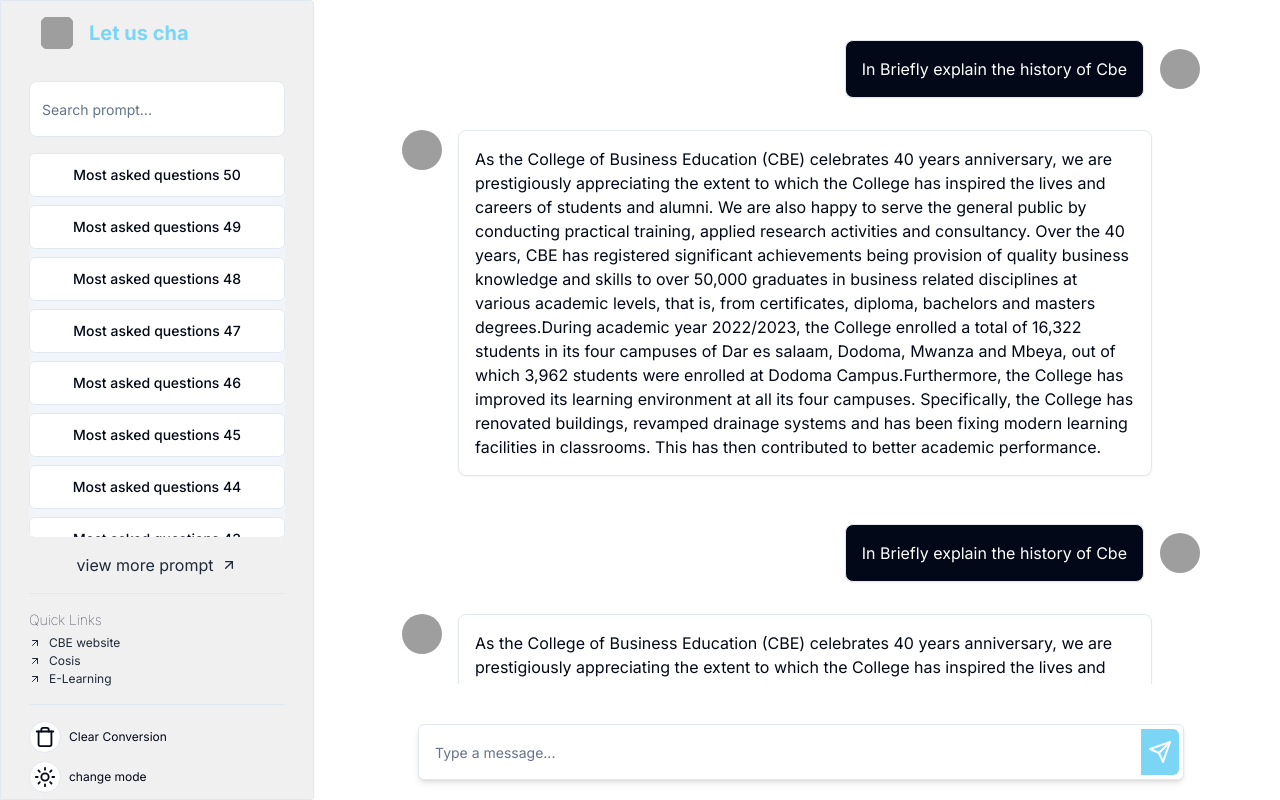
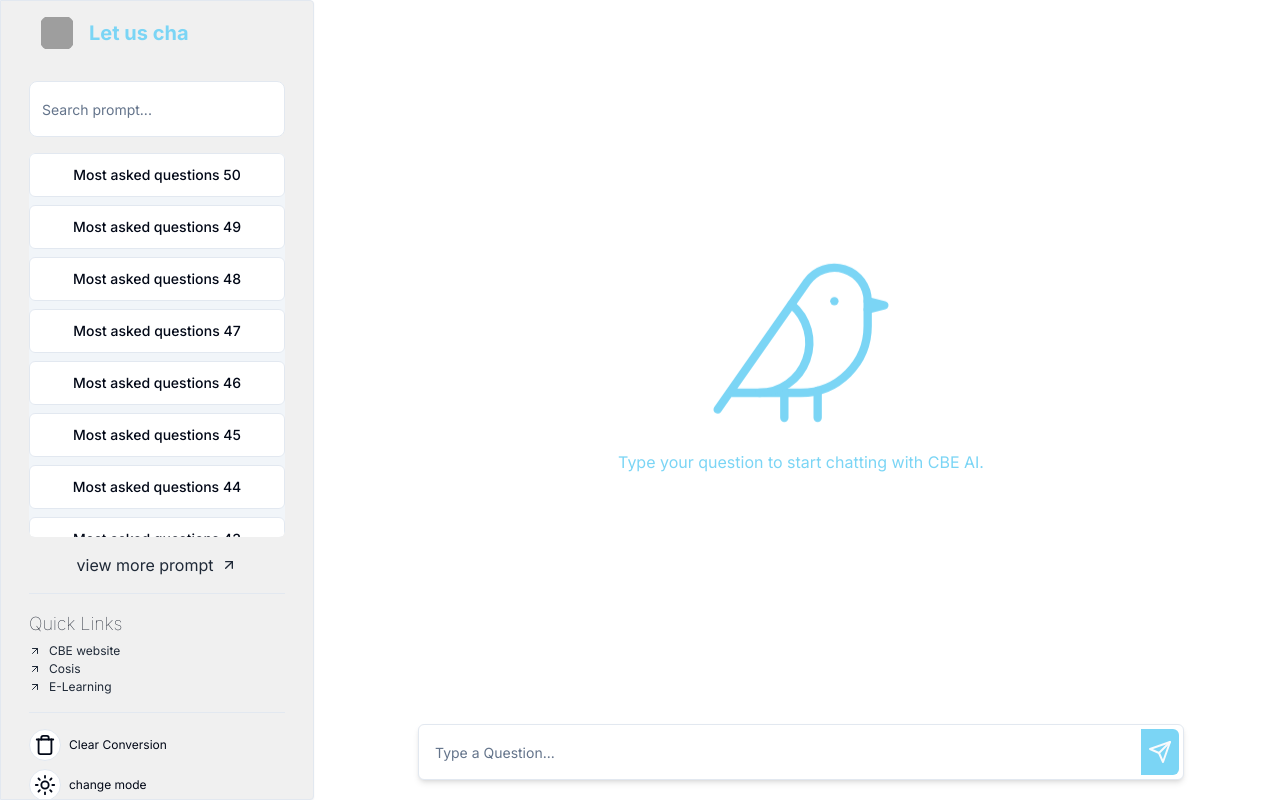
Before and after one commit to Henryle-hd/cbe-ai, a Next.js app: page /chat in a window 1280 px wide. Built offline with nearby package versions, Linux system fonts and the light colour scheme; grey boxes are pictures that could not be loaded.

Commit message:
cbeai chat done! 💡😊

```diff
--- a/package.json
+++ b/package.json
@@ -20,6 +20,7 @@
     "@radix-ui/react-scroll-area": "^1.0.5",
     "@radix-ui/react-separator": "^1.0.3",
     "@radix-ui/react-slot": "^1.0.2",
+    "ai": "^3.0.35",
     "class-variance-authority": "^0.7.0",
     "clipboard-copy": "^4.0.1",
     "clsx": "^2.1.0",
--- /dev/null
+++ b/src/app/api/chat/route.ts
@@ -0,0 +1,82 @@
+import { cbeinfoIndex } from "@/lib/db/pinecone";
+import prisma from "@/lib/db/prisma";
+import openai, { getCbeinfoEmbedding } from "@/lib/openia";
+import {OpenAIStream, StreamingTextResponse} from "ai";
+import { ChatCompletionMessage } from "openai/resources/index.mjs";
+
+export async function POST(req: Request) {
+    try {
+
+    const body = await req.json();
+    const messages: ChatCompletionMessage[] = body.messages;
+    const messageTruncated = messages.slice(-6);
+
+    const embedding = await getCbeinfoEmbedding(
+        messageTruncated.map((message) => message.content).join("\n"),
+    );
+
+    /*
+        Example:
+        user: Hey, list all cbe compansies
+        chatbot: CBE comapnies include: Dar, Dodoma,....
+        user: Thanks!, list all courses
+        chatbot: .........
+        */
+
+      //searching
+    const vectorQueryResponse = await cbeinfoIndex.query({
+        vector: embedding,
+        topK: 4,
+    });
+
+      //getting text info
+    const relevantCbeInfo = await prisma.info.findMany({
+        where: {
+        id: {
+            in: vectorQueryResponse.matches.map((match) => match.id),
+        },
+        },
+    });
+
+      //testing
+    console.log("Relevant CBE info:", relevantCbeInfo);
+
+    const systemMessage: ChatCompletionMessage = {
+        role: "assistant",
+        content:
+        "Your CBE(College of Business Education) assistant chatbot named cbeai. You answer the user's (student, lectures, potential applicator, etc.) questions based on the existing information. " +
+        "The relevant CBE inforamation for this query are: \n" +
+        relevantCbeInfo
+            .map(
+            (info) => `Title ${info.title}\n\nMain body:\n ${info.main_body}`,
+            )
+            .join("\n\n"),
+    };
+
+    /* sample of above code:
+        Title: CBE Dar es Salaam
+        Main body:
+        Dar es Salaam College of Busineess .........
+        */
+
+        //Request to openai(chatGPT)
+        const response = await openai.chat.completions.create({
+            model: "gpt-3.5-turbo",
+            stream: true,
+            messages: [systemMessage, ...messageTruncated],
+        });
+
+
+        //return the result to fontEnd
+        const stream = OpenAIStream(response);
+        return new StreamingTextResponse(stream);
+
+
+    } catch (error) {
+        console.error(error);
+        return Response.json(
+            { error: "Internal server error" },
+            { status: 500 },
+        );
+    }
+}
--- a/src/app/chat/page.tsx
+++ b/src/app/chat/page.tsx
@@ -1,40 +1,197 @@
 "use client";
 
+
+import {useChat} from "ai/react"
 import ChatInput from "@/components/Chat-input";
 import { Card, CardContent, CardHeader } from "@/components/ui/card";
 import { ScrollArea } from "@/components/ui/scroll-area";
 import { Avatar, AvatarFallback, AvatarImage } from "@/components/ui/avatar";
+import { Input } from "@/components/ui/input";
+import { Button } from "@/components/ui/button";
+import { BirdIcon, Delete, Send } from "lucide-react";
+import {Message} from 'ai'
+import { cn } from "@/lib/utils";
+import { useEffect, useRef } from "react";
 
-const chatMessages = [
-  {
-    from: "user",
-    message: "In Briefly explain the history of Cbe",
-  },
-  {
-    from: "AI",
-    message:
-      "As the College of Business Education (CBE) celebrates 40 years anniversary, we are prestigiously appreciating the extent to which the College has inspired the lives and careers of students and alumni. We are also happy to serve the general public by conducting practical training, applied research activities and consultancy. Over the 40 years, CBE has registered significant achievements being provision of quality business knowledge and skills to over 50,000 graduates in business related disciplines at various academic levels, that is, from certificates, diploma, bachelors and masters degrees.During academic year 2022/2023, the College enrolled a total of 16,322 students in its four campuses of Dar es salaam, Dodoma, Mwanza and Mbeya, out of which 3,962 students were enrolled at Dodoma Campus.Furthermore, the College has improved its learning environment at all its four campuses. Specifically, the College has renovated buildings, revamped drainage systems and has been fixing modern learning facilities in classrooms. This has then contributed to better academic performance.",
-  },
-  {
-    from: "user",
-    message: "In Briefly explain the history of Cbe",
-  },
-  {
-    from: "AI",
-    message:
-      "As the College of Business Education (CBE) celebrates 40 years anniversary, we are prestigiously appreciating the extent to which the College has inspired the lives and careers of students and alumni. We are also happy to serve the general public by conducting practical training, applied research activities and consultancy. Over the 40 years, CBE has registered significant achievements being provision of quality business knowledge and skills to over 50,000 graduates in business related disciplines at various academic levels, that is, from certificates, diploma, bachelors and masters degrees.During academic year 2022/2023, the College enrolled a total of 16,322 students in its four campuses of Dar es salaam, Dodoma, Mwanza and Mbeya, out of which 3,962 students were enrolled at Dodoma Campus.Furthermore, the College has improved its learning environment at all its four campuses. Specifically, the College has renovated buildings, revamped drainage systems and has been fixing modern learning facilities in classrooms. This has then contributed to better academic performance.",
-  },
-];
+// const chatMessages = [
+//   {
+//     from: "user",
+//     message: "In Briefly explain the history of Cbe",
+//   },
+//   {
+//     from: "AI",
+//     message:
+//       "As the College of Business Education (CBE) celebrates 40 years anniversary, we are prestigiously appreciating the extent to which the College has inspired the lives and careers of students and alumni. We are also happy to serve the general public by conducting practical training, applied research activities and consultancy. Over the 40 years, CBE has registered significant achievements being provision of quality business knowledge and skills to over 50,000 graduates in business related disciplines at various academic levels, that is, from certificates, diploma, bachelors and masters degrees.During academic year 2022/2023, the College enrolled a total of 16,322 students in its four campuses of Dar es salaam, Dodoma, Mwanza and Mbeya, out of which 3,962 students were enrolled at Dodoma Campus.Furthermore, the College has improved its learning environment at all its four campuses. Specifically, the College has renovated buildings, revamped drainage systems and has been fixing modern learning facilities in classrooms. This has then contributed to better academic performance.",
+//   },
+//   {
+//     from: "user",
+//     message: "In Briefly explain the history of Cbe",
+//   },
+//   {
+//     from: "AI",
+//     message:
+//       "As the College of Business Education (CBE) celebrates 40 years anniversary, we are prestigiously appreciating the extent to which the College has inspired the lives and careers of students and alumni. We are also happy to serve the general public by conducting practical training, applied research activities and consultancy. Over the 40 years, CBE has registered significant achievements being provision of quality business knowledge and skills to over 50,000 graduates in business related disciplines at various academic levels, that is, from certificates, diploma, bachelors and masters degrees.During academic year 2022/2023, the College enrolled a total of 16,322 students in its four campuses of Dar es salaam, Dodoma, Mwanza and Mbeya, out of which 3,962 students were enrolled at Dodoma Campus.Furthermore, the College has improved its learning environment at all its four campuses. Specifically, the College has renovated buildings, revamped drainage systems and has been fixing modern learning facilities in classrooms. This has then contributed to better academic performance.",
+//   },
+// ];
+export default function Aichat() {
+  const {
+    input,
+    messages,
+    handleInputChange,
+    handleSubmit,
+    setMessages,
+    isLoading,
+    error
+  } = useChat();
 
-export default function Aichat() {
+
+  //for auto focus
+  const inputRef = useRef<HTMLInputElement>(null);
+  const open: boolean = true;
+  useEffect(() => {
+    if (open) {
+      inputRef.current?.focus();
+    }
+  }, [open])
+
+
+  //for auto scroll
+  const scrollRef = useRef<HTMLDivElement>(null);
+
+  useEffect(() => {
+    if (scrollRef.current) {
+      scrollRef.current.scrollTop = scrollRef.current.scrollHeight;
+    }
+  }, [messages]);
+
+
+  const previousMessageIsUser = messages[messages.length - 1]?.role === 'user';
+
   return (
     <main className="relative flex h-screen flex-col sm:px-2 md:px-4 lg:px-10">
-      <ScrollArea
-        className="h-full bg-transparent p-2 px-3 md:p-4 lg:p-10"
-        scrollHideDelay={10}
+      <div
+        className="h-full overflow-auto bg-transparent p-2 px-3 md:p-4 lg:p-10"
+        ref={scrollRef}
       >
-        {chatMessages.map((message, index) => (
-          <div key={index} className="mb-4 flex items-start gap-2 md:gap-4">
+        {messages.map((message) => (
+          <Chatmessage message={message} key={message.id} />
+        ))}
+
+        {isLoading && previousMessageIsUser && (
+          <Chatmessage
+            message={{
+              role: "assistant",
+              content:"working on...",
+          }}/>
+        )}
+
+        {error&&(
+          <Chatmessage
+            message={{
+              role: "assistant",
+              content:"Something went wrong. Please try your question again."
+            }}/>
+        )}
+
+
+        {!error&&messages.length===0 && (
+        <div className="h-full flex flex-col items-center justify-center text-center text-cbeaiclr-1 ">
+          <BirdIcon size={200} strokeWidth={1} className="animate-bounce" />
+          Type your question to start chatting with CBE AI.
+        </div>
+      )}
+      </div>
+      <div className="px-14  pb-5">
+        <form
+          onSubmit={handleSubmit}
+          className=" flex h-14 items-center justify-center rounded-md border bg-background p-1 shadow-md"
+        >
+          {/* <Button
+            className="h-full rounded-md rounded-r-none "
+            size={"icon"}
+            title="clear convesation"
+            variant={'outline'}
+            type="button"
+            onClick={() => setMessages([])}
+          >
+            <Delete />
+          </Button> */}
+
+          <Input
+            placeholder="Type a Question..."
+            onChange={handleInputChange}
+            value={input}
+            className="h-full w-full rounded-none border-none bg-transparent focus-visible:ring-0"
+            ref={inputRef}
+          />
+
+          <Button
+            className="h-full rounded-md rounded-l-none bg-cbeaiclr-1"
+            size={"icon"}
+            type="submit"
+            aria-label="Send Message"
+          >
+            <Send />
+          </Button>
+        </form>
+      </div>
+    </main>
+  );
+}
+
+
+// interface message {
+//   mesage: Message;
+// }
+//error
+
+function Chatmessage({ message: { role, content } }: { message: Pick<Message, "role" | "content"> }) {
+  const isCbeAiMessage = role === 'assistant';
+
+  return (
+    <div
+      className={cn(
+        "mb-3 flex items-center gap-2 mt-12 sm:mt-1",
+        isCbeAiMessage ? "me-5 justify-start" : "ms-5 justify-end",
+      )}
+    >
+      {isCbeAiMessage && (
+        // <div className="mb-4 flex items-start gap-2 pr-12 md:gap-4">
+        <Avatar>
+          <AvatarImage
+            src="https://www.iconarchive.com/download/i140988/microsoft/fluentui-emoji-flat/Robot-Flat.1024.png"
+            alt="cbeai"
+            className="object-cover"
+          />
+
+          <AvatarFallback>AI</AvatarFallback>
+        </Avatar>
+
+        // </div>
+      )}
+
+      <Card
+        className={cn(
+          "whitespace-pre-line px-2 ",
+          isCbeAiMessage ? "bg-background" : "bg-foreground text-background",
+        )}
+      >
+        <CardContent className="p-2 md:p-4 lg:p-4">
+          <p className="  ">{content}</p>
+        </CardContent>
+      </Card>
+
+      {!isCbeAiMessage && (
+        <Avatar>
+          <AvatarImage
+            src="https://encrypted-tbn0.gstatic.com/images?q=tbn:ANd9GcS87NMEa-JLyykEpAHDobica15GN5Ge8GISAQ&usqp=CAU"
+            alt="User"
+          />
+          <AvatarFallback>User</AvatarFallback>
+        </Avatar>
+      )}
+
+      {/* {chatMessages.map((message, index) => (  className="mb-4 flex items-start gap-2 md:gap-4">
             {message.from === "user" ? (
               <div className="mb-4 flex w-full items-center justify-end gap-4">
                 <Card className="flex w-auto items-center justify-end bg-foreground text-background">
@@ -42,41 +199,13 @@ export default function Aichat() {
                     <p className="">{message.message}</p>
                   </CardContent>
                 </Card>
-
-                <Avatar>
-                  <AvatarImage
-                    src="https://encrypted-tbn0.gstatic.com/images?q=tbn:ANd9GcS87NMEa-JLyykEpAHDobica15GN5Ge8GISAQ&usqp=CAU"
-                    alt="@shadcn"
-                  />
-                  <AvatarFallback>USER</AvatarFallback>
-                </Avatar>
               </div>
             ) : (
-              <div className="mb-4 flex items-start gap-2 pr-12 md:gap-4">
-                <Avatar>
-                  <AvatarImage
-                    src="https://www.iconarchive.com/download/i140988/microsoft/fluentui-emoji-flat/Robot-Flat.1024.png"
-                    alt="cbe"
-                    className="object-cover"
-                  />
-
-                  <AvatarFallback>AI</AvatarFallback>
-                </Avatar>
-
-                <Card className="mb-4 flex w-auto  items-start justify-start leading-6 ">
-                  <CardContent className="p-2 md:p-4 lg:p-4">
-                    <p className="  ">{message.message}</p>
-                  </CardContent>
-                </Card>
-              </div>
             )}
           </div>
-        ))}
-      </ScrollArea>
-      <div className="px-14  pb-5">
-        <ChatInput />
-      </div>
-      {/* absolute inset-x-0 bottom-10 translate-y-5 px-10 */}
-    </main>
+        ))} */}
+    </div>
   );
+
+
 }
--- a/src/components/Chat-input.tsx
+++ b/src/components/Chat-input.tsx
@@ -4,12 +4,27 @@ import { Input } from "./ui/input";
 import { Button } from "./ui/button";
 import { Send } from "lucide-react";
 import { Form } from "./ui/form";
+import { useChat } from "ai/react";
 
 const ChatInput = () => {
+
+
+  const {
+    input,
+    messages,
+    handleInputChange,
+    handleSubmit,
+    setMessages,
+    isLoading,
+    error
+  } = useChat();
+
   return (
-    <Form>
+    <form onChange={handleSubmit}>
       <div className="flex h-14 items-center justify-center rounded-md border bg-background p-1 shadow-md">
         <Input
+          value={input}
+          onChange={handleInputChange}
           className="h-full w-full rounded-none border-none bg-transparent focus-visible:ring-0"
           placeholder="Type a message..."
           type="text"
@@ -23,7 +38,7 @@ const ChatInput = () => {
           <Send />
         </Button>
       </div>
-    </Form>
+    </form>
   );
 };
 
--- a/src/components/aside.tsx
+++ b/src/components/aside.tsx
@@ -88,7 +88,7 @@ function AsideComponent() {
 
         <Separator />
         <div className=" flex flex-col justify-start gap-1">
-          <h1 className="text-sm font-thin ">Quick Links</h1>
+          <h1 className="text-lg font-thin ">Quick Links</h1>
           <div>
             {otherLinks.map((link) => (
               <Link
--- a/src/lib/db/pinecone.ts
+++ b/src/lib/db/pinecone.ts
@@ -2,6 +2,8 @@ import {Pinecone} from '@pinecone-database/pinecone';
 
 const apiKey = process.env.PINECONE_API_KEY;
 
+
+//checking if pinecone is set
 if (!apiKey) {
     throw Error("PINECONE_API_KEY is not set");
 }
--- a/src/lib/openia.ts
+++ b/src/lib/openia.ts
@@ -2,6 +2,8 @@ import OpenAI from "openai";
 
 const apiKey = process.env.OPENAI_API_KEY;
 
+
+//checking if the oppenai key is set
 if (!apiKey) {
     throw Error("OPENAI_API_KEY is not set");
 }
@@ -9,6 +11,9 @@ if (!apiKey) {
 const openai = new OpenAI({ apiKey })
 
 export default openai;
+
+
+//the text will be assigned to cbeinfo endpoints
 export async function getCbeinfoEmbedding(text: string) {
     const response = await openai.embeddings.create(
         {
```
Also changed, not shown: next.config.js (+9 -1 lines), src/app/api/cbeinfo/route.ts (+13 -1 lines), 1 other file (tests, documents, lock files or other folders).
